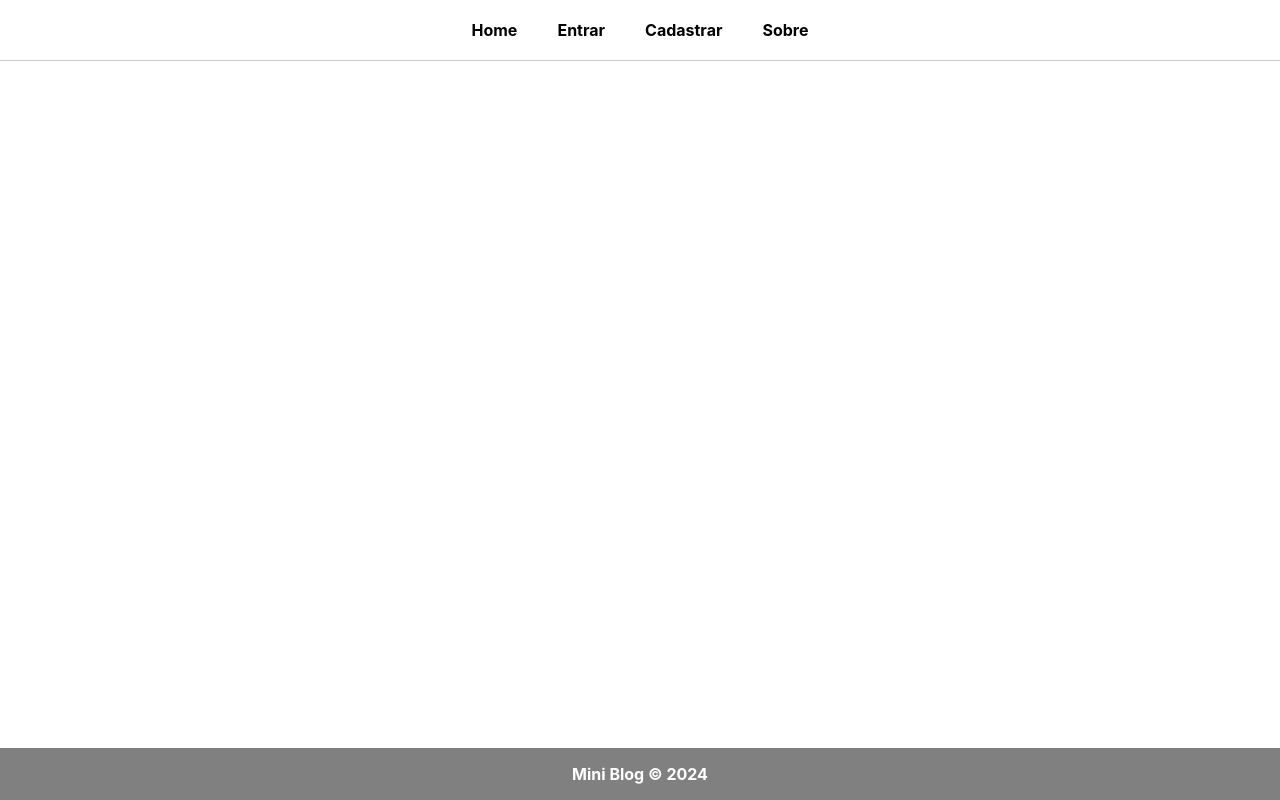
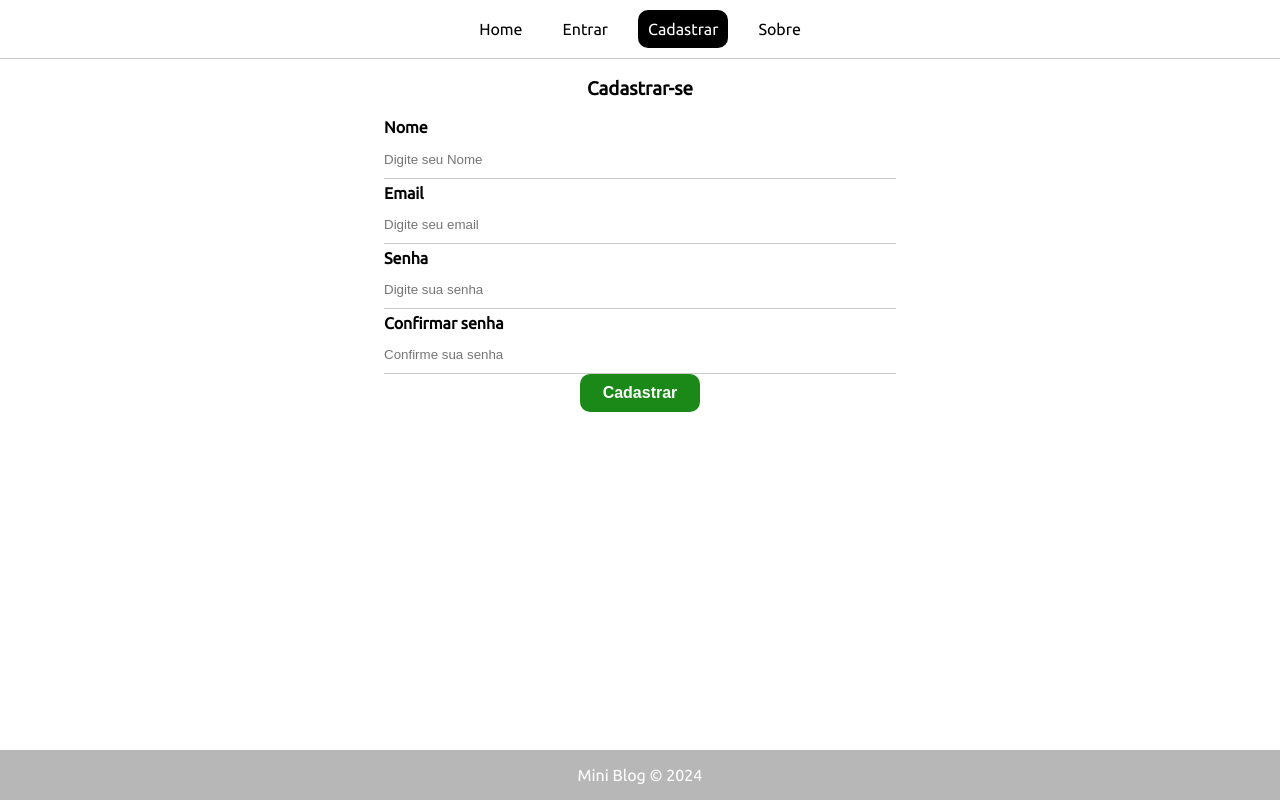
Before and after one commit to maikonsm7/miniblog, a React (Create React App) app: page /register in a window 1280 px wide. Built offline with nearby package versions, Linux system fonts and the light colour scheme.

Commit message:
update register

```diff
--- a/public/index.html
+++ b/public/index.html
@@ -10,6 +10,9 @@
       content="Web site created using create-react-app"
     />
     <link rel="apple-touch-icon" href="%PUBLIC_URL%/logo192.png" />
+    <link rel="preconnect" href="https://fonts.googleapis.com">
+<link rel="preconnect" href="https://fonts.gstatic.com" crossorigin>
+<link href="https://fonts.googleapis.com/css2?family=Ubuntu&display=swap" rel="stylesheet">
     <!--
       manifest.json provides metadata used when your web app is installed on a
       user's mobile device or desktop. See https://developers.google.com/web/fundamentals/web-app-manifest/
@@ -24,7 +27,7 @@
       work correctly both with client-side routing and a non-root public URL.
       Learn how to configure a non-root public URL by running `npm run build`.
     -->
-    <title>React App</title>
+    <title>Mini Blog</title>
   </head>
   <body>
     <noscript>You need to enable JavaScript to run this app.</noscript>
--- a/src/App.js
+++ b/src/App.js
@@ -2,8 +2,8 @@ import './App.css';
 import { BrowserRouter, Routes, Route, Navigate } from 'react-router-dom'
 import NavBar from './components/NavBar';
 import Home from './pages/Home'
-import Entrar from './pages/Entrar'
-import Cadastrar from './pages/Cadastrar'
+import Login from './pages/Login'
+import Register from './pages/Register'
 import About from './pages/About'
 import Footer from './components/Footer'
 
@@ -14,8 +14,8 @@ function App() {
       <NavBar />
       <Routes>
         <Route path={'/'} element={<Home />}/>
-        <Route path={'/entrar'} element={<Entrar />}/>
-        <Route path={'/cadastrar'} element={<Cadastrar />}/>
+        <Route path={'/login'} element={<Login />}/>
+        <Route path={'/register'} element={<Register />}/>
         <Route path={'/about'} element={<About />}/>
       </Routes>
       <Footer />
--- a/src/components/Footer.css
+++ b/src/components/Footer.css
@@ -1,7 +1,6 @@
 footer{
-    background-color: gray;
+    background-color: rgb(183, 183, 183);
     color: white;
-    font-weight: bold;
     position: absolute;
     bottom: 0;
     width: 100%;
--- a/src/components/NavBar.css
+++ b/src/components/NavBar.css
@@ -10,7 +10,6 @@ nav a{
     padding: 10px;
     text-decoration: none;
     color: black;
-    font-weight: bold;
     border-radius: 10px;
 }
 .active{
--- a/src/components/NavBar.jsx
+++ b/src/components/NavBar.jsx
@@ -5,8 +5,8 @@ const NavBar = () => {
         <div>
             <nav>
             <NavLink to={'/'}>Home</NavLink>
-            <NavLink to={'/entrar'}>Entrar</NavLink>
-            <NavLink to={'/cadastrar'}>Cadastrar</NavLink>
+            <NavLink to={'/login'}>Entrar</NavLink>
+            <NavLink to={'/register'}>Cadastrar</NavLink>
             <NavLink to={'/about'}>Sobre</NavLink>
             </nav>
         </div>
--- a/src/index.css
+++ b/src/index.css
@@ -1,13 +1,67 @@
 body {
   margin: 0;
-  font-family: -apple-system, BlinkMacSystemFont, 'Segoe UI', 'Roboto', 'Oxygen',
-    'Ubuntu', 'Cantarell', 'Fira Sans', 'Droid Sans', 'Helvetica Neue',
-    sans-serif;
-  -webkit-font-smoothing: antialiased;
-  -moz-osx-font-smoothing: grayscale;
+  font-family: 'Ubuntu';
 }
-
-code {
-  font-family: source-code-pro, Menlo, Monaco, Consolas, 'Courier New',
-    monospace;
+form{
+  max-width: 40%;
+  margin: 0 auto;
 }
+label{
+  display: flex;
+  flex-direction: column;
+  margin-top: 5px;
+}
+label span{
+  margin-bottom: .3em;
+  font-weight: bold;
+  text-align: left;
+}
+input, textarea{
+  box-sizing: border-box;
+  border: none;
+  border-bottom: 1px solid #CCC;
+  padding: .8em 0;
+  background-color: transparent;
+}
+.btn{
+  background-color: #1a8918;
+  color: #FFF;
+  text-align: center;
+  cursor: pointer;
+  border-radius: 10px;
+  width: 120px;
+  font-weight: bold;
+  border: none;
+  padding: 10px 15px;
+  font-size: 1em;
+}
+.btn.btn-dark{
+  background-color: #000;
+  border-radius: 0;
+}
+.btn.btn-outline{
+  background-color: transparent;
+  border-radius: 0;
+  color: #000;
+  border: 1px solid #000;
+}
+.btn:hover{
+  background-color: #0F730c;
+  color: #FFF;
+}
+.btn.btn-outline:hover{
+  background-color: #000;
+}
+.btn.btn-danger:hover{
+background-color: #DC3545;
+}
+button[disabled]{
+  background-color: #AAA;
+}
+.container .error{
+  color: #721c24;
+  background-color: #f8d7da;
+  border: 1px solid #f5c6cb;
+  padding: 5px;
+  border-radius: 5px;
+}
--- a/src/pages/Cadastrar.jsx
+++ /dev/null
@@ -1,9 +0,0 @@
-const Cadastrar = () => {
-    return(
-        <div>
-            <h3>Cadastrar</h3>
-        </div>
-    )
-}
-
-export default Cadastrar
--- a/src/pages/Entrar.jsx
+++ /dev/null
@@ -1,9 +0,0 @@
-const Entrar = () => {
-    return(
-        <div>
-            <h3>Entrar</h3>
-        </div>
-    )
-}
-
-export default Entrar
--- /dev/null
+++ b/src/pages/Login.jsx
@@ -0,0 +1,10 @@
+import styles from './Login.module.css'
+const Login = () => {
+    return(
+        <div>
+            <h3>Login</h3>
+        </div>
+    )
+}
+
+export default Login
--- /dev/null
+++ b/src/pages/Register.jsx
@@ -0,0 +1,46 @@
+import styles from './Register.module.css'
+import { useState, useEffect } from 'react'
+
+const Register = () => {
+    const [name, setName] = useState('')
+    const [email, setEmail] = useState('')
+    const [pass, setPass] = useState('')
+    const [passConfirm, setPassConfirm] = useState('')
+    const [error, setError] = useState('')
+
+    const handleSubmit = (e) => {
+        e.preventDefault()
+
+        const user = {
+            name,
+            email,
+            pass
+        }
+    }
+    return(
+        <div>
+            <h3>Cadastrar-se</h3>
+            <form onSubmit={handleSubmit}>
+                <label>
+                    <span>Nome</span>
+                    <input type="text" name="name" value={name} onChange={e => setName(e.target.value)} placeholder='Digite seu Nome' required/>
+                </label>
+                <label>
+                    <span>Email</span>
+                    <input type="email" name="email" value={email} onChange={e => setEmail(e.target.value)} placeholder='Digite seu email' required/>
+                </label>
+                <label>
+                    <span>Senha</span>
+                    <input type="password" name="pass" value={pass} onChange={e => setPass(e.target.value)} placeholder='Digite sua senha' required/>
+                </label>
+                <label>
+                    <span>Confirmar senha</span>
+                    <input type="password" name="passConfirm" value={passConfirm} onChange={e => setPassConfirm(e.target.value)} placeholder='Confirme sua senha' required/>
+                </label>
+                <button className='btn'>Cadastrar</button>
+            </form>
+        </div>
+    )
+}
+
+export default Register
```
Also changed, not shown: src/pages/Login.module.css (added), src/pages/Register.module.css (added).
